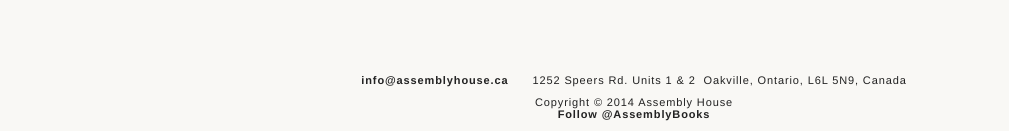
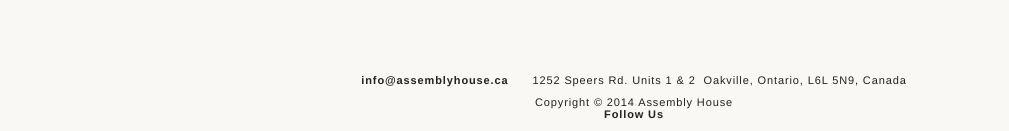
Before and after one commit to darcysaum/assembly-house, a Jekyll site: the page built from index.html, in a window 1280 px wide. Shown: the part 1044-1175 px from the top of the page, without its empty margins (6-1015 px from the left). Built offline with Jekyll 4.4.1, drawn with Linux system fonts in a browser that asks for light colours; some web fonts are replaced; Markdown is read by kramdown in place of the engine named in the settings; comment, search, counter and statistics services are not loaded.

Commit message:
Update footer.html

```diff
--- a/_includes/footer.html
+++ b/_includes/footer.html
@@ -2,6 +2,6 @@
   <span class="email"><a href="mailto:info@assemblyhouse.ca">info@assemblyhouse.ca</a></span>
   <span class="address">1252 Speers Rd. Units 1 &amp; 2&nbsp;&nbsp;Oakville, Ontario, L6L 5N9, Canada</span>
   <span class="copyright">Copyright &copy; 2014 Assembly House</span>
-  <span class="twitter"><a href="https://twitter.com/AssemblyBooks" class="twitter-follow-button" data-show-count="false">Follow @AssemblyBooks</a>
+  <span class="twitter"><a href="https://twitter.com/AssemblyBooks" class="twitter-follow-button" data-show-count="false">Follow Us</a>
 <script>!function(d,s,id){var js,fjs=d.getElementsByTagName(s)[0],p=/^http:/.test(d.location)?'http':'https';if(!d.getElementById(id)){js=d.createElement(s);js.id=id;js.src=p+'://platform.twitter.com/widgets.js';fjs.parentNode.insertBefore(js,fjs);}}(document, 'script', 'twitter-wjs');</script></span>
 </div>
```
